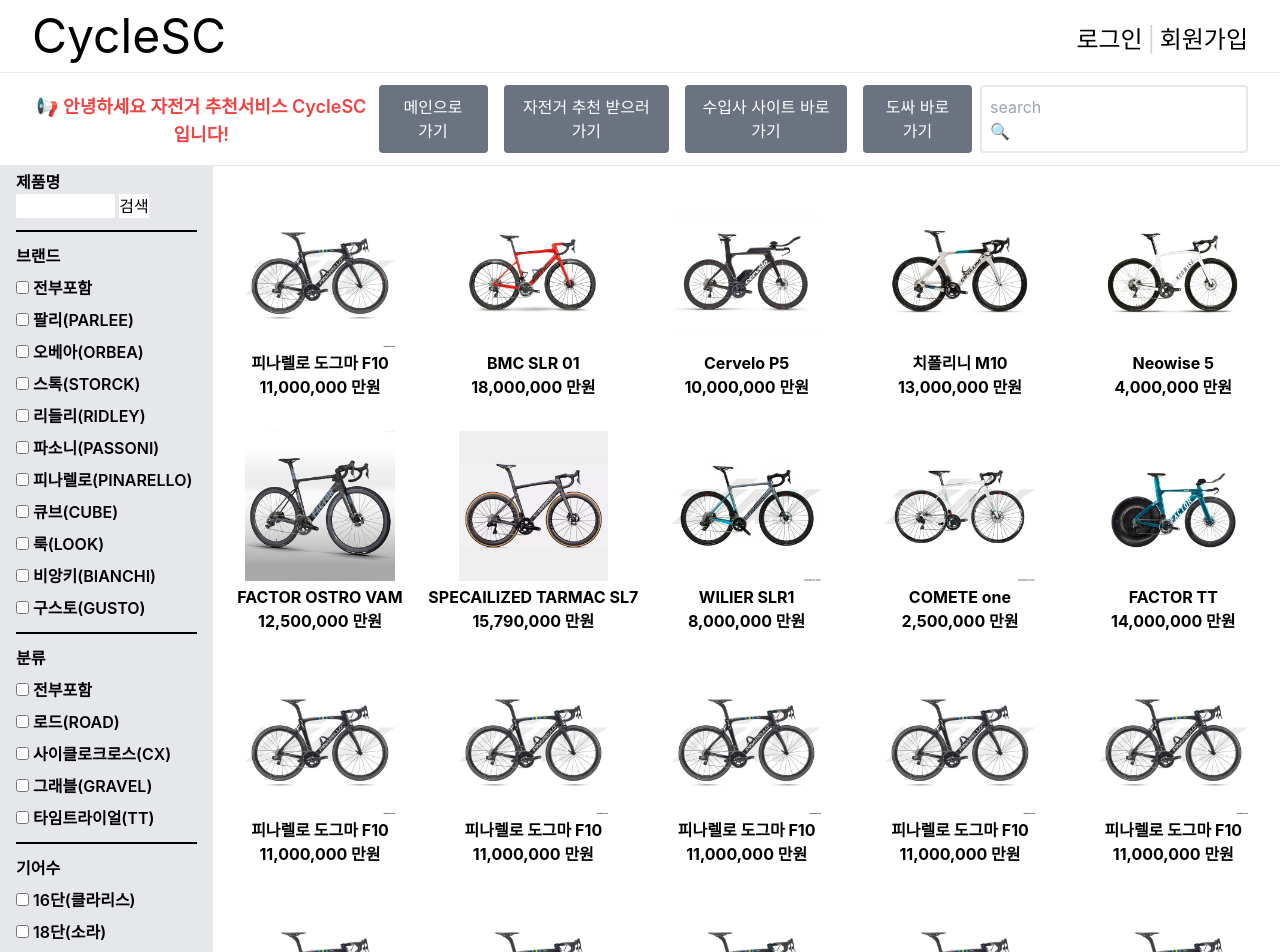
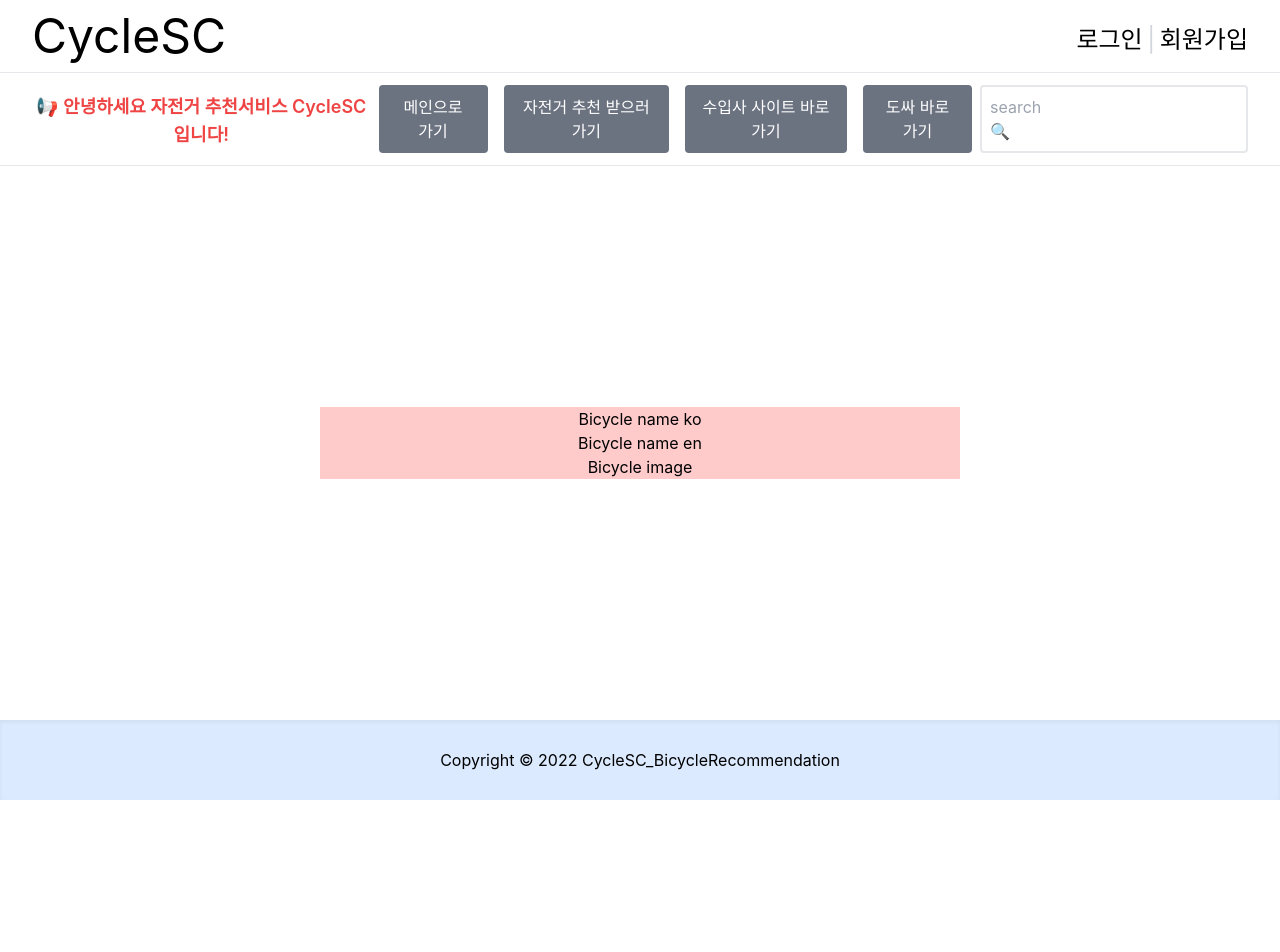
Before and after one commit to KittelLee/Bicycle, a Next.js app: page /sub/detail in a window 1280 px wide. Shown: the top 952 px of the page. After the commit the page ends 800 px from the top, so only its background shows below. Built offline with nearby package versions, Linux system fonts and the light colour scheme.

Commit message:
ver0.1.0

```diff
--- a/pages/sub/[slug].js
+++ b/pages/sub/[slug].js
@@ -2,6 +2,9 @@
 import Layout from "../components/Layout";
 
 export default function subPage() {
+  const refresh = () => {
+    window.location.reload();
+  };
   return (
     <Layout>
       <div className="flex">
@@ -22,170 +25,170 @@
               <span className="font-semibold"> 전부포함</span>
             </label>
             <label>
-              <input type="checkbox" />
+              <input type="checkbox" name="ca[]" value="1" />
               <span className="font-semibold"> 팔리(PARLEE)</span>
             </label>
             <label>
-              <input type="checkbox" />
+              <input type="checkbox" name="ca[]" value="2" />
               <span className="font-semibold"> 오베아(ORBEA)</span>
             </label>
             <label>
-              <input type="checkbox" />
+              <input type="checkbox" name="ca[]" value="3" />
               <span className="font-semibold"> 스톡(STORCK)</span>
             </label>
             <label>
-              <input type="checkbox" />
+              <input type="checkbox" name="ca[]" value="4" />
               <span className="font-semibold"> 리들리(RIDLEY)</span>
             </label>
             <label>
-              <input type="checkbox" />
+              <input type="checkbox" name="ca[]" value="5" />
               <span className="font-semibold"> 파소니(PASSONI)</span>
             </label>
             <label>
-              <input type="checkbox" />
+              <input type="checkbox" name="ca[]" value="6" />
               <span className="font-semibold"> 피나렐로(PINARELLO)</span>
             </label>
             <label>
-              <input type="checkbox" />
+              <input type="checkbox" name="ca[]" value="7" />
               <span className="font-semibold"> 큐브(CUBE)</span>
             </label>
             <label>
-              <input type="checkbox" />
+              <input type="checkbox" name="ca[]" value="8" />
               <span className="font-semibold"> 룩(LOOK)</span>
             </label>
             <label>
-              <input type="checkbox" />
+              <input type="checkbox" name="ca[]" value="9" />
               <span className="font-semibold"> 비앙키(BIANCHI)</span>
             </label>
             <label>
-              <input type="checkbox" />
+              <input type="checkbox" name="ca[]" value="10" />
               <span className="font-semibold"> 구스토(GUSTO)</span>
             </label>
             <label>
-              <input type="checkbox" />
+              <input type="checkbox" name="ca[]" value="11" />
               <span className="font-semibold"> 타임(TIME)</span>
             </label>
             <label>
-              <input type="checkbox" />
+              <input type="checkbox" name="ca[]" value="12" />
               <span className="font-semibold"> 캐논데일(CANNONDALE)</span>
             </label>
             <label>
-              <input type="checkbox" />
+              <input type="checkbox" name="ca[]" value="13" />
               <span className="font-semibold"> 챕터2(CHAPTER2)</span>
             </label>
             <label>
-              <input type="checkbox" />
+              <input type="checkbox" name="ca[]" value="14" />
               <span className="font-semibold"> 타임(TIME)</span>
             </label>
             <label>
-              <input type="checkbox" />
+              <input type="checkbox" name="ca[]" value="15" />
               <span className="font-semibold"> 비엠씨(BMC)</span>
             </label>
             <label>
-              <input type="checkbox" />
+              <input type="checkbox" name="ca[]" value="16" />
               <span className="font-semibold"> 써벨로(CERVELO)</span>
             </label>
             <label>
-              <input type="checkbox" />
+              <input type="checkbox" name="ca[]" value="17" />
               <span className="font-semibold"> 포커스(FOCUS)</span>
             </label>
             <label>
-              <input type="checkbox" />
+              <input type="checkbox" name="ca[]" value="18" />
               <span className="font-semibold"> 세파스(CEPHAS)</span>
             </label>
             <label>
-              <input type="checkbox" />
+              <input type="checkbox" name="ca[]" value="19" />
               <span className="font-semibold"> 라피에르(LAPIERRE)</span>
             </label>
             <label>
-              <input type="checkbox" />
+              <input type="checkbox" name="ca[]" value="20" />
               <span className="font-semibold"> 메리다(MERIDA)</span>
             </label>
             <label>
-              <input type="checkbox" />
+              <input type="checkbox" name="ca[]" value="21" />
               <span className="font-semibold"> 콜나고(COLNAGO)</span>
             </label>
             <label>
-              <input type="checkbox" />
+              <input type="checkbox" name="ca[]" value="22" />
               <span className="font-semibold"> 예거(JAEGER)</span>
             </label>
             <label>
-              <input type="checkbox" />
+              <input type="checkbox" name="ca[]" value="23" />
               <span className="font-semibold"> 팩터(FACTOR)</span>
             </label>
             <label>
-              <input type="checkbox" />
+              <input type="checkbox" name="ca[]" value="24" />
               <span className="font-semibold"> 윌리어(WILIER)</span>
             </label>
             <label>
-              <input type="checkbox" />
+              <input type="checkbox" name="ca[]" value="25" />
               <span className="font-semibold"> 엘파마(ELFAMA)</span>
             </label>
             <label>
-              <input type="checkbox" />
+              <input type="checkbox" name="ca[]" value="26" />
               <span className="font-semibold"> 치폴리니(CIPOLLINI)</span>
             </label>
             <label>
-              <input type="checkbox" />
+              <input type="checkbox" name="ca[]" value="27" />
               <span className="font-semibold"> 자이언트(GIANT)</span>
             </label>
             <label>
-              <input type="checkbox" />
+              <input type="checkbox" name="ca[]" value="28" />
               <span className="font-semibold"> 아르곤18(ARGON18)</span>
             </label>
             <label>
-              <input type="checkbox" />
+              <input type="checkbox" name="ca[]" value="29" />
               <span className="font-semibold"> 첼로(CELLO)</span>
             </label>
             <label>
-              <input type="checkbox" />
+              <input type="checkbox" name="ca[]" value="30" />
               <span className="font-semibold"> 어럼(AURUM)</span>
             </label>
             <label>
-              <input type="checkbox" />
+              <input type="checkbox" name="ca[]" value="31" />
               <span className="font-semibold"> 트리곤(TRIGON)</span>
             </label>
             <label>
-              <input type="checkbox" />
+              <input type="checkbox" name="ca[]" value="32" />
               <span className="font-semibold"> 코메트(COMETE)</span>
             </label>
             <label>
-              <input type="checkbox" />
+              <input type="checkbox" name="ca[]" value="33" />
               <span className="font-semibold"> 치넬리(CINELLI)</span>
             </label>
             <label>
-              <input type="checkbox" />
+              <input type="checkbox" name="ca[]" value="34" />
               <span className="font-semibold"> 스캇(SCOTT)</span>
             </label>
             <label>
-              <input type="checkbox" />
+              <input type="checkbox" name="ca[]" value="35" />
               <span className="font-semibold"> 캐니언(CANYON)</span>
             </label>
             <label>
-              <input type="checkbox" />
+              <input type="checkbox" name="ca[]" value="36" />
               <span className="font-semibold">
                 {" "}
                 스페셜라이즈드(SPECAILIZED)
               </span>
             </label>
             <label>
-              <input type="checkbox" />
+              <input type="checkbox" name="ca[]" value="37" />
               <span className="font-semibold"> 트렉(TREK)</span>
             </label>
             <label>
-              <input type="checkbox" />
+              <input type="checkbox" name="ca[]" value="38" />
               <span className="font-semibold"> 펠트(FELT)</span>
             </label>
             <label>
-              <input type="checkbox" />
+              <input type="checkbox" name="ca[]" value="39" />
               <span className="font-semibold"> 스위프트(SWIFT)</span>
             </label>
             <label>
-              <input type="checkbox" />
+              <input type="checkbox" name="ca[]" value="40" />
               <span className="font-semibold"> 데어(DARE)</span>
             </label>
             <label>
-              <input type="checkbox" />
+              <input type="checkbox" name="ca[]" value="41" />
               <span className="font-semibold"> 인세인(INSAINNE)</span>
             </label>
           </div>
@@ -193,23 +196,19 @@
           <div className="flex flex-col leading-8">
             <h1 className="font-black">분류</h1>
             <label>
-              <input type="checkbox" />
-              <span className="font-semibold"> 전부포함</span>
-            </label>
-            <label>
-              <input type="checkbox" />
+              <input type="checkbox" name="cb[]" value="1" />
               <span className="font-semibold"> 로드(ROAD)</span>
             </label>
             <label>
-              <input type="checkbox" />
+              <input type="checkbox" name="cb[]" value="2" />
               <span className="font-semibold"> 사이클로크로스(CX)</span>
             </label>
             <label>
-              <input type="checkbox" />
+              <input type="checkbox" name="cb[]" value="3" />
               <span className="font-semibold"> 그래블(GRAVEL)</span>
             </label>
             <label>
-              <input type="checkbox" />
+              <input type="checkbox" name="cb[]" value="4" />
               <span className="font-semibold"> 타임트라이얼(TT)</span>
             </label>
           </div>
@@ -217,23 +216,23 @@
           <div className="flex flex-col leading-8">
             <h1 className="font-black">기어수</h1>
             <label>
-              <input type="checkbox" />
+              <input type="checkbox" name="cc[]" value="1" />
               <span className="font-semibold"> 16단(클라리스)</span>
             </label>
             <label>
-              <input type="checkbox" />
+              <input type="checkbox" name="cc[]" value="2" />
               <span className="font-semibold"> 18단(소라)</span>
             </label>
             <label>
-              <input type="checkbox" />
+              <input type="checkbox" name="cc[]" value="3" />
               <span className="font-semibold"> 20단(티아그라)</span>
             </label>
             <label>
-              <input type="checkbox" />
+              <input type="checkbox" name="cc[]" value="4" />
               <span className="font-semibold"> 22단(105)</span>
             </label>
             <label>
-              <input type="checkbox" />
+              <input type="checkbox" name="cc[]" value="5" />
               <span className="font-semibold">
                 {" "}
                 24단(105 Di2, 울테그라, 듀라에이스)
@@ -244,11 +243,11 @@
           <div className="flex flex-col leading-8">
             <h1 className="font-black">브레이크 타입</h1>
             <label>
-              <input type="checkbox" />
+              <input type="checkbox" name="cd[]" value="1" />
               <span className="font-semibold"> 림 브레이크</span>
             </label>
             <label>
-              <input type="checkbox" />
+              <input type="checkbox" name="cd[]" value="2" />
               <span className="font-semibold"> 디스크 브레이크</span>
             </label>
           </div>
@@ -256,11 +255,11 @@
           <div className="flex flex-col leading-8">
             <h1 className="font-black">소재</h1>
             <label>
-              <input type="checkbox" />
+              <input type="checkbox" name="ce[]" value="1" />
               <span className="font-semibold"> 알루미늄</span>
             </label>
             <label>
-              <input type="checkbox" />
+              <input type="checkbox" name="ce[]" value="2" />
               <span className="font-semibold"> 카본</span>
             </label>
           </div>
@@ -274,23 +273,23 @@
               kg
             </label>
             <label>
-              <input type="checkbox" />
+              <input type="checkbox" name="cf[]" value="1" />
               <span className="font-semibold"> 6kg이하</span>
             </label>
             <label>
-              <input type="checkbox" />
+              <input type="checkbox" name="cf[]" value="2" />
               <span className="font-semibold"> 6kg ~ 7kg</span>
             </label>
             <label>
-              <input type="checkbox" />
+              <input type="checkbox" name="cf[]" value="3" />
               <span className="font-semibold"> 7.1kg ~ 8kg</span>
             </label>
             <label>
-              <input type="checkbox" />
+              <input type="checkbox" name="cf[]" value="4" />
               <span className="font-semibold"> 8.1kg ~ 9kg</span>
             </label>
             <label>
-              <input type="checkbox" />
+              <input type="checkbox" name="cf[]" value="5" />
               <span className="font-semibold"> 10kg이상</span>
             </label>
           </div>
@@ -303,34 +302,40 @@
               <input type="text" className="w-4/12 rounded-sm" />원
             </label>
             <label>
-              <input type="checkbox" />
+              <input type="checkbox" name="cg[]" value="1" />
               <span className="font-semibold"> 100만원 이하</span>
             </label>
             <label>
-              <input type="checkbox" />
+              <input type="checkbox" name="cg[]" value="2" />
               <span className="font-semibold"> 300만원 이하</span>
             </label>
             <label>
-              <input type="checkbox" />
+              <input type="checkbox" name="cg[]" value="3" />
               <span className="font-semibold"> 500만원 이하</span>
             </label>
             <label>
-              <input type="checkbox" />
+              <input type="checkbox" name="cg[]" value="4" />
               <span className="font-semibold"> 700만원 이하</span>
             </label>
             <label>
-              <input type="checkbox" />
+              <input type="checkbox" name="cg[]" value="5" />
               <span className="font-semibold"> 1000만원 이하</span>
             </label>
             <label>
-              <input type="checkbox" />
+              <input type="checkbox" name="cg[]" value="6" />
               <span className="font-semibold"> 2000만원 이하</span>
             </label>
           </div>
-          <button className="border-solid border-2 bg-white my-3 mr-4 px-2 py-1 hover:bg-gray-300">
+          <button
+            onClick={refresh}
+            className="border-solid border-2 bg-white my-3 mr-4 px-2 py-1 hover:bg-gray-300"
+          >
             초기화
           </button>
-          <button className="border-solid border-2 bg-white my-3 px-2 py-1 hover:bg-gray-300">
+          <button
+            type="submit"
+            className="border-solid border-2 bg-white my-3 px-2 py-1 hover:bg-gray-300"
+          >
             검색하기
           </button>
         </div>
--- /dev/null
+++ b/pages/sub/detail.js
@@ -0,0 +1,21 @@
+import React from "react";
+import Layout from "../components/Layout";
+import Image from "next/image";
+
+export default function detail() {
+  return (
+    <Layout>
+      <div className="flex">
+        <div className="w-1/2 mx-auto h-full text-center bg-red-200">
+          <h1>Bicycle name ko</h1>
+          <h3>Bicycle name en</h3>
+          {/* <Image src={} /> */}
+          <p>Bicycle image</p>
+          <table>
+
+          </table>
+        </div>
+      </div>
+    </Layout>
+  );
+}
```
